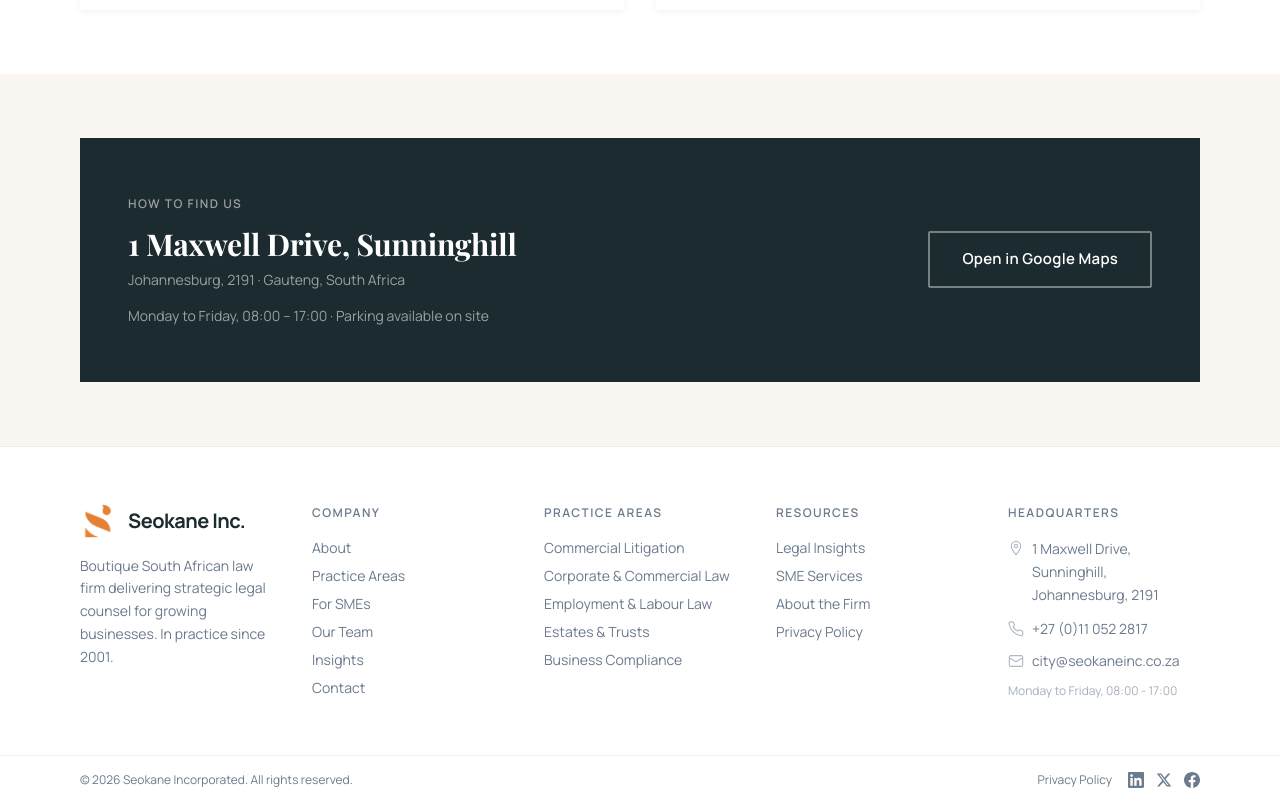
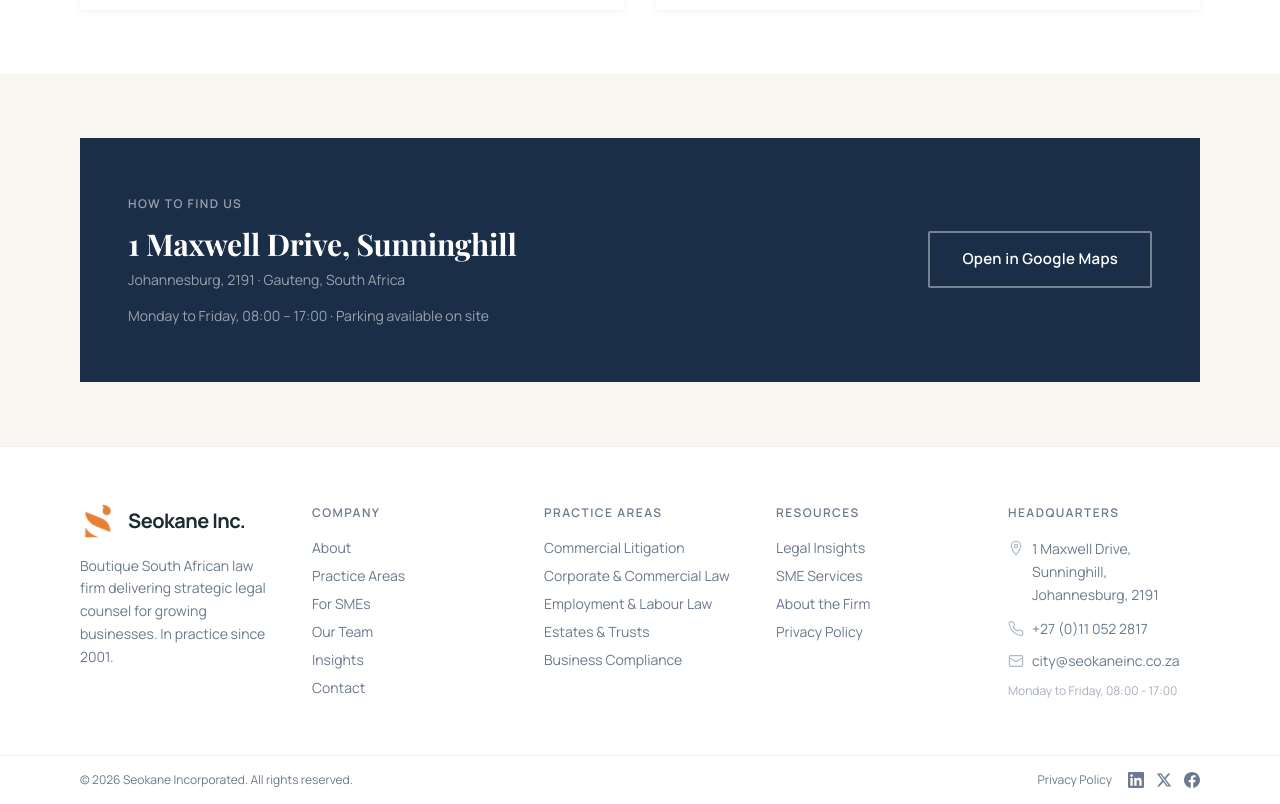
Before and after one commit to jimmy-motsei/seokaneinc-website, a Next.js app: page /contact in a window 1280 px wide. Shown: the part 1340-2144 px from the top of the page. Built offline with nearby package versions, Linux system fonts and the light colour scheme.

Commit message:
style: use navy instead of navy-dark on directions block

```diff
--- a/src/app/contact/page.tsx
+++ b/src/app/contact/page.tsx
@@ -77,7 +77,7 @@
 
       <section className="section-padding-sm bg-surface-light">
         <div className="container-site">
-          <div className="grid gap-8 lg:grid-cols-[1fr_auto] lg:items-center bg-[var(--color-navy-dark)] px-8 py-10 md:px-12 md:py-14">
+          <div className="grid gap-8 lg:grid-cols-[1fr_auto] lg:items-center bg-[var(--color-navy)] px-8 py-10 md:px-12 md:py-14">
             <div>
               <p className="eyebrow-light mb-3">How to Find Us</p>
               <h2 className="text-2xl sm:text-3xl text-white mb-2">
```
